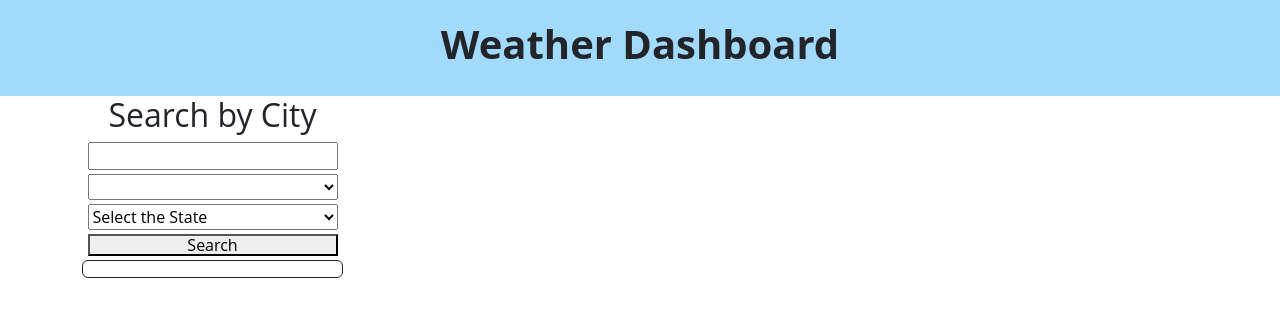
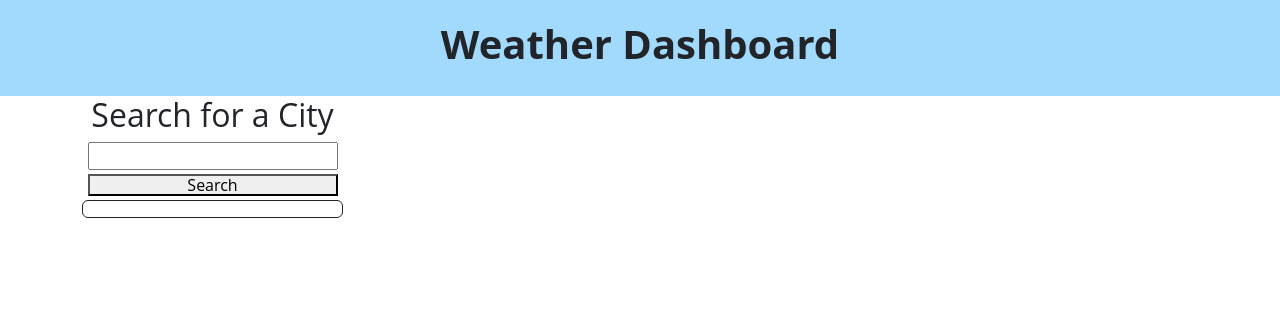
Before and after one commit to nugemeister/weather-dashboard, a plain HTML site: page index.html in a window 1280 px wide. Drawn offline with nearby package versions, Linux system fonts and the light colour scheme.

Commit message:
simplified search area

```diff
--- a/index.html
+++ b/index.html
@@ -28,17 +28,12 @@
     <div class="row">
       <aside class="col-12 col-lg-3">
         <!-- Prompt to search for city -->
-        <h2 class="text-center">Search by City</h2>
+        <h2 class="text-center">Search for a City</h2>
 
         <form id="userInputForm" class="d-grid gap-1 my-1 justify-content-center">
           <!-- City Section -->
           <input type="text" id="userCityInput" placehodler="enter a city here">
-          <!-- Country Section -->
-          <select id="countries" name="countries"></select>
-          <!-- State (if applicable) Section -->
-          <select id="states" name="states">
-            <option value="" disable selected>Select the State</option>
-          </select>
+
           <!-- Submission Button -->
           <button type="submit" id="userCitySearchButton">Search</button>
         </form>
```
